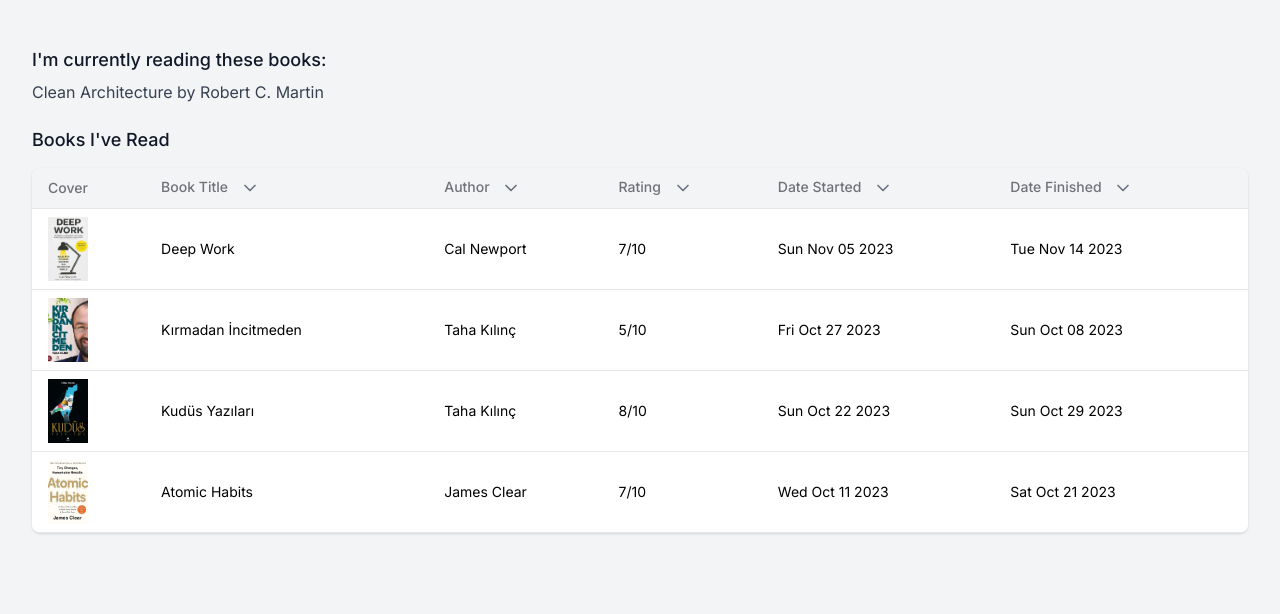
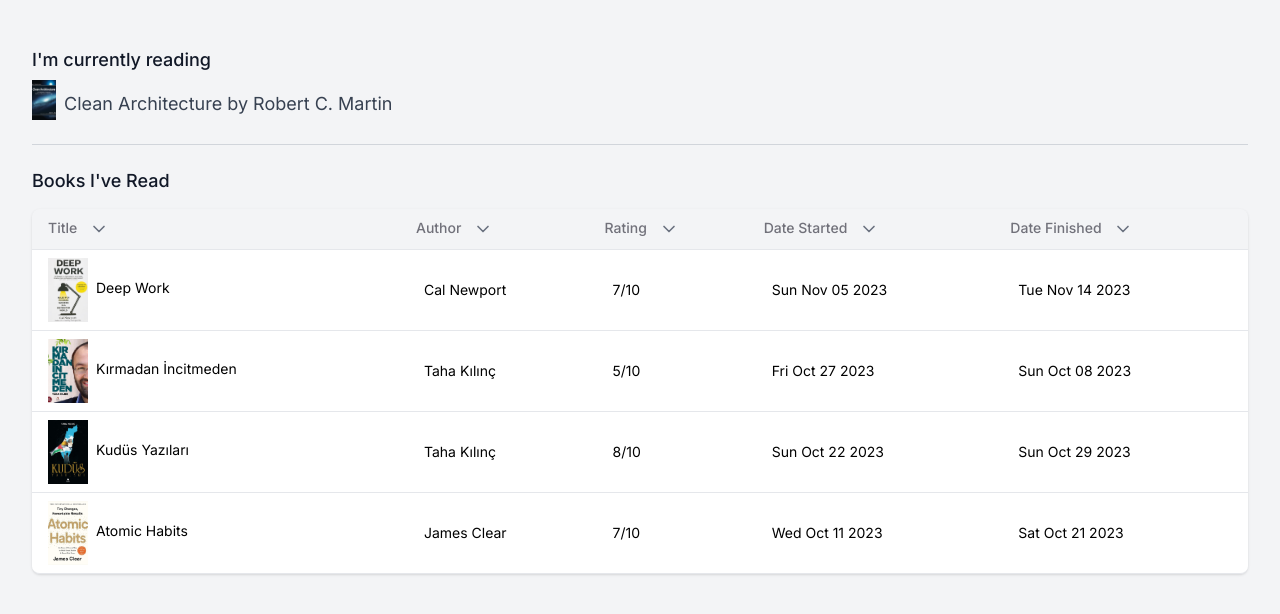
Before and after one commit to selcukcihan/books, a Next.js app: page / in a window 1280 px wide. Shown: the top 614 px of the page. Built offline with nearby package versions, Linux system fonts and the light colour scheme.

Commit message:
Add links

```diff
--- a/app/page.tsx
+++ b/app/page.tsx
@@ -19,6 +19,8 @@ function getData(): Bookshelf {
   const current = rawData.current.map((book: any) => ({
     title: book.title,
     author: book.author,
+    externalLink: book.externalLink,
+    cover: book.cover,
     start: new Date(Date.parse(book.start)),
   }))
   return {
--- a/components/books.tsx
+++ b/components/books.tsx
@@ -32,17 +32,34 @@ export default function Component({ bookshelf }: { bookshelf: Bookshelf }) {
       <div className="max-w-7xl mx-auto py-6 sm:px-6 lg:px-8">
         <div className="px-4 py-6 sm:px-0">
           <div className="mb-6">
-            <h1 className="text-lg leading-6 font-medium text-gray-900">{"I'm currently reading these books:"}</h1>
+            <h1 className="text-lg leading-6 font-medium text-gray-900">{"I'm currently reading"}</h1>
+            {bookshelf.current.map((book, index) => (
+              <div key={index} className="flex items-center mt-2 text-lg text-gray-700">
+                <Image
+                  alt={`${book.title} cover`}
+                  className="object-cover h-10 w-6 mr-2"
+                  height="60"
+                  src={book.cover}
+                  style={{
+                    aspectRatio: "40/60",
+                    objectFit: "cover",
+                  }}
+                  width="40"
+                />
+                <Link href={book.externalLink} target="_blank">
                   <p className=" text-gray-700 mt-2">{bookshelf.current.map(book => `${book.title} by ${book.author}`).join(", ")}</p>
+                </Link>
               </div>
+            ))}
+          </div>
+          <hr className="my-6 border-gray-300" />
           <h2 className="text-lg my-4 leading-6 font-medium text-gray-900">{"Books I've Read"}</h2>
-          <div className="shadow overflow-hidden border-b border-gray-200 sm:rounded-lg">
+          <div className="shadow overflow-hidden border-b border-gray-200 sm:rounded-lg mt-4">
             <Table className="min-w-full divide-y divide-gray-200">
               <TableHeader>
                 <TableRow>
-                  <TableHead className="pl-4 cursor-pointer">Cover</TableHead>
                   <TableHead className="pl-4 cursor-pointer" onClick={() => onClick("title")}>
-                    Book Title{" "}
+                    Title{" "}
                     <svg
                       className=" h-5 w-5 text-gray-500 inline-block ml-2"
                       fill="none"
@@ -132,9 +149,10 @@ export default function Component({ bookshelf }: { bookshelf: Bookshelf }) {
                 {bookshelf.archive.sort(sortFunction).map((book, index) => (
                   <TableRow key={index}>
                     <TableCell className="pl-4">
+                      <Link href={book.externalLink} target="_blank">
                         <Image
                           alt={`${book.title} cover`}
-                        className="object-cover h-16 w-10"
+                          className="object-cover h-16 w-10 inline-block mr-2"
                           height="60"
                           src={book.cover}
                           style={{
@@ -143,14 +161,13 @@ export default function Component({ bookshelf }: { bookshelf: Bookshelf }) {
                           }}
                           width="40"
                         />
+                        {book.title}
+                      </Link>
                     </TableCell>
-                      <TableCell className="pl-4">
-                        <Link href={book.externalLink} target="_blank">{book.title}</Link>
-                      </TableCell>
-                      <TableCell>{book.author}</TableCell>
-                      <TableCell>{book.rating}/10</TableCell>
-                      <TableCell>{book.start.toDateString()}</TableCell>
-                      <TableCell>{book.end.toDateString()}</TableCell>
+                    <TableCell className="pl-4">{book.author}</TableCell>
+                    <TableCell className="pl-4">{book.rating}/10</TableCell>
+                    <TableCell className="pl-4">{book.start.toDateString()}</TableCell>
+                    <TableCell className="pl-4">{book.end.toDateString()}</TableCell>
                   </TableRow>
                 ))}
               </TableBody>
--- a/core/model.ts
+++ b/core/model.ts
@@ -3,13 +3,12 @@ export interface OngoingBook {
   author: string
   start: Date
   cover: string
+  externalLink: string
 }
 
 export interface Book extends OngoingBook {
   rating: number
   end: Date
-  externalLink: string
-  cover: string
 }
 
 export interface Bookshelf {
```
Lines whose indentation alone changed are shown as unchanged.
